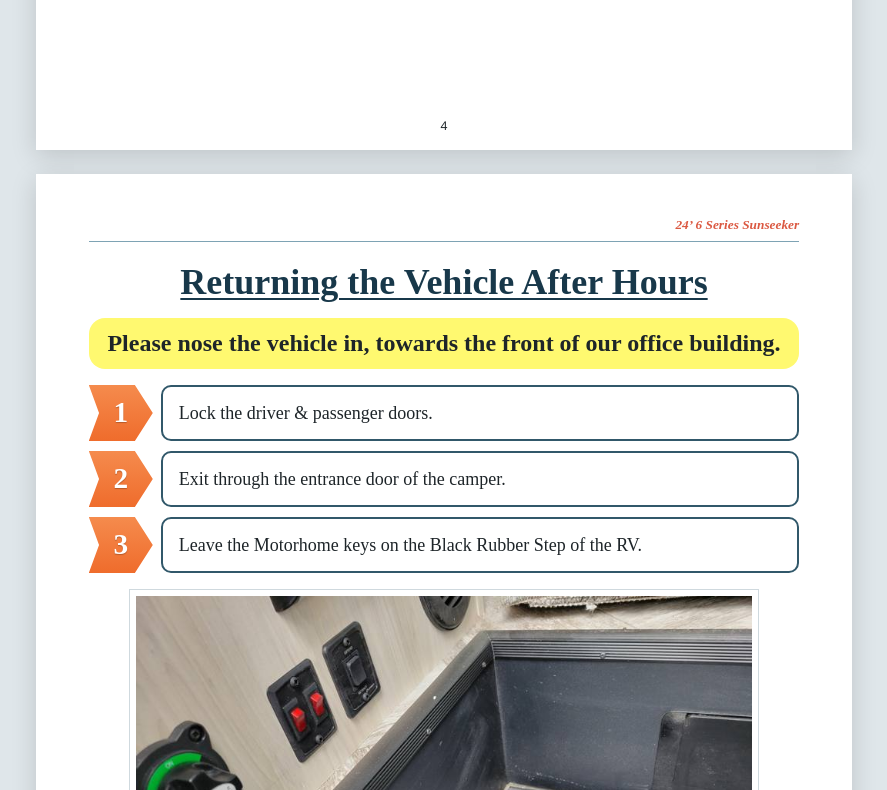
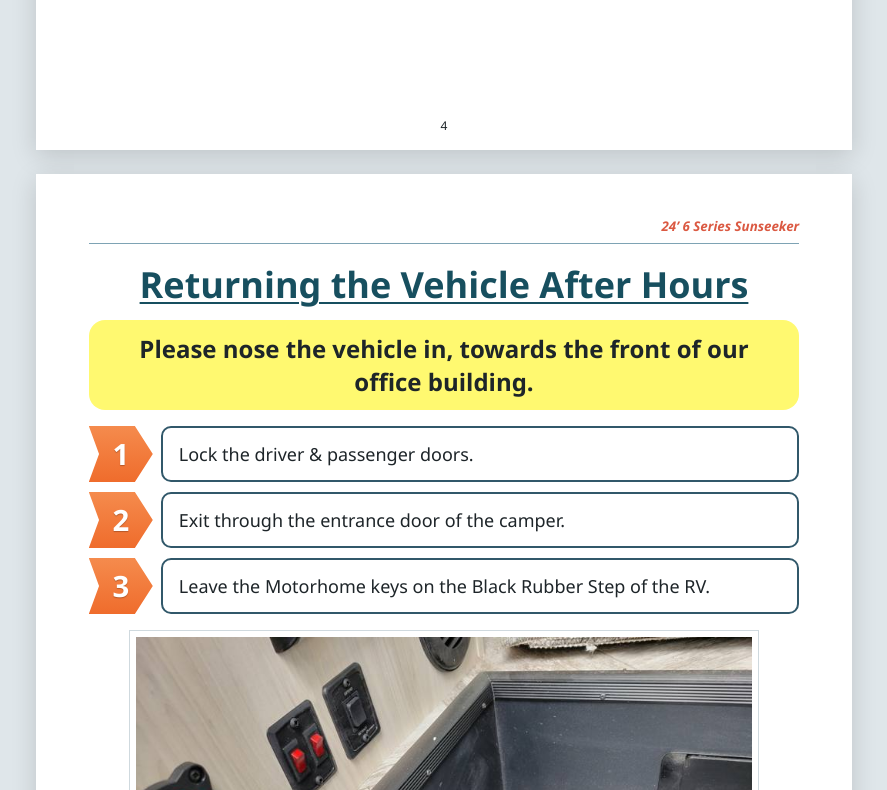
Before and after one commit to kilroy94/84rv-manual, a plain HTML site: page index.html in a window 1280 px wide. Shown: the part 2010-2800 px from the top of the page, without its empty margins (196-1083 px from the left). Drawn offline with Linux system fonts and the light colour scheme.

Commit message:
Use modern sans serif publication typography

```diff
--- a/css/layout.css
+++ b/css/layout.css
@@ -11,7 +11,7 @@ body {
 }
 
 body {
-  font-family: var(--font-serif);
+  font-family: var(--font-sans);
 }
 
 .manual {
@@ -58,7 +58,7 @@ body {
 .section-title {
   margin: 22px 0 16px;
   text-align: center;
-  color: var(--ink);
+  color: var(--title-blue);
   font-size: 27pt;
   line-height: 1.05;
   text-decoration: underline;
```
